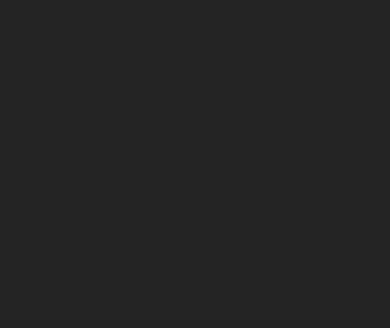
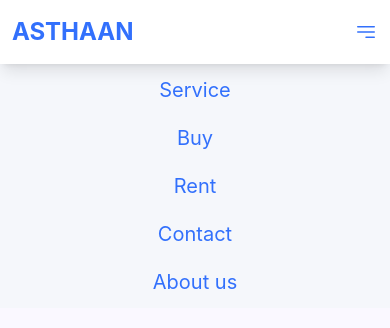
Before and after one commit to githigaurav/asthaan, a React (Vite) app: page / in a window 390 px wide. Shown: the top 328 px of the page. Built offline with nearby package versions, Linux system fonts and the light colour scheme.

Commit message:
navbar added

```diff
--- a/src/App.jsx
+++ b/src/App.jsx
@@ -1,8 +1,10 @@
 import React from 'react'
+import Navbar from './pages/Navbar'
 
 const App = () => {
   return (
       <>
+        <Navbar/>
 
       </>
   )
--- a/src/index.css
+++ b/src/index.css
@@ -7,8 +7,9 @@
   font-weight: 400;
 
   color-scheme: light dark;
-  color: rgba(255, 255, 255, 0.87);
-  background-color: #242424;
+  /* color: rgba(255, 255, 255, 0.87); */
+  /* background-color: #242424; */
+  background-color: #faf8ff;
 
   font-synthesis: none;
   text-rendering: optimizeLegibility;
--- /dev/null
+++ b/src/pages/Navbar.jsx
@@ -0,0 +1,59 @@
+import React, { useState } from 'react'
+
+export const Navbar = () => {
+  const [open, setOpen]=useState(false)
+
+  const navItem=[
+                {value:"Service" , path:"/"},
+                {value:"Buy" , path:"/buy"},
+                {value:"Rent" , path:"/rent"},
+                {value:"Contact" , path:"/contact"},
+                {value:"About us" , path:"/about"}
+              ]
+
+  return (
+   <>
+    <nav className="w-full  flex justify-center items-center bg-primaryBg shadow-lg">
+          <div className="  w-full max-w-[1440px] flex justify-between py-4 px-3 items-center relative">
+
+                {/* brand name */}
+                <h1 className=' uppercase font-bold text-2xl text-primaryBtn'>Asthaan</h1>
+                {/* mobile nav btn */}
+                <div className='sm:hidden cursor-pointer' onClick={()=>{setOpen((prev)=>!prev)}}>
+                <svg xmlns="http://www.w3.org/2000/svg" fill="none" viewBox="0 0 24 24" strokeWidth={1.5} stroke="currentColor" className="w-6 h-6 text-primaryBtn">
+                    <path strokeLinecap="round" strokeLinejoin="round" d="M3.75 6.75h16.5M3.75 12h16.5M12 17.25h8.25" />
+                  </svg>
+
+                </div>
+                {/* nav items */}
+                <div className='hidden sm:flex gap-5 '>
+                  {
+                    navItem?.map((btn, index)=>{
+                      const{value, path}=btn
+                      return <button className="text-primaryBtn text-xl" key={index}>{value}</button>
+                    })
+                  }
+               </div>
+               {/* mobile nav items */}
+
+                  <div className={`absolute -z-10 flex sm:hidden flex-col top-full ${open ? "top-full" : "top-[-1000px] "} bg-secondaryBg w-full left-0 gap-5 py-3 transition-all ease-in-out duration-300 `}>
+                  {
+                    navItem?.map((btn , index)=>{
+                      const{value, path}=btn
+                      return <button className="text-primaryBtn text-xl" key={index}>{value}</button>
+                    })
+                  }
+
+               </div>
+
+
+
+          </div>
+
+      </nav>
+   </>
+  )
+}
+
+
+export default Navbar
--- a/tailwind.config.js
+++ b/tailwind.config.js
@@ -7,11 +7,13 @@
   theme: {
     extend: {
       colors:{
-        "primaryBg":"#faf8ff",
-        "primaryBtn":"#5f449b",
-        "secondaryBtn":"#f3ebff",
-        "primaryHead":"#333333",
-        "primaryText":"#666"
+        "primaryBg":"#ffffff",
+        "secondaryBg":"#f5f7fb",
+        "primaryBtn":"#3270fc",
+        "primaryHead":"#144273",
+        "secondaryHead":"#3270fc",
+        "primaryTxt":"#757b8d",
+        "secondaryTxt":"#878fa9"
       }
     },
   },
--- a/vite.config.js
+++ b/vite.config.js
@@ -5,6 +5,6 @@
 export default defineConfig({
   plugins: [react()],
   server:{
-    port:3000
+    port: 3000 || 3001
   }
 })
```
